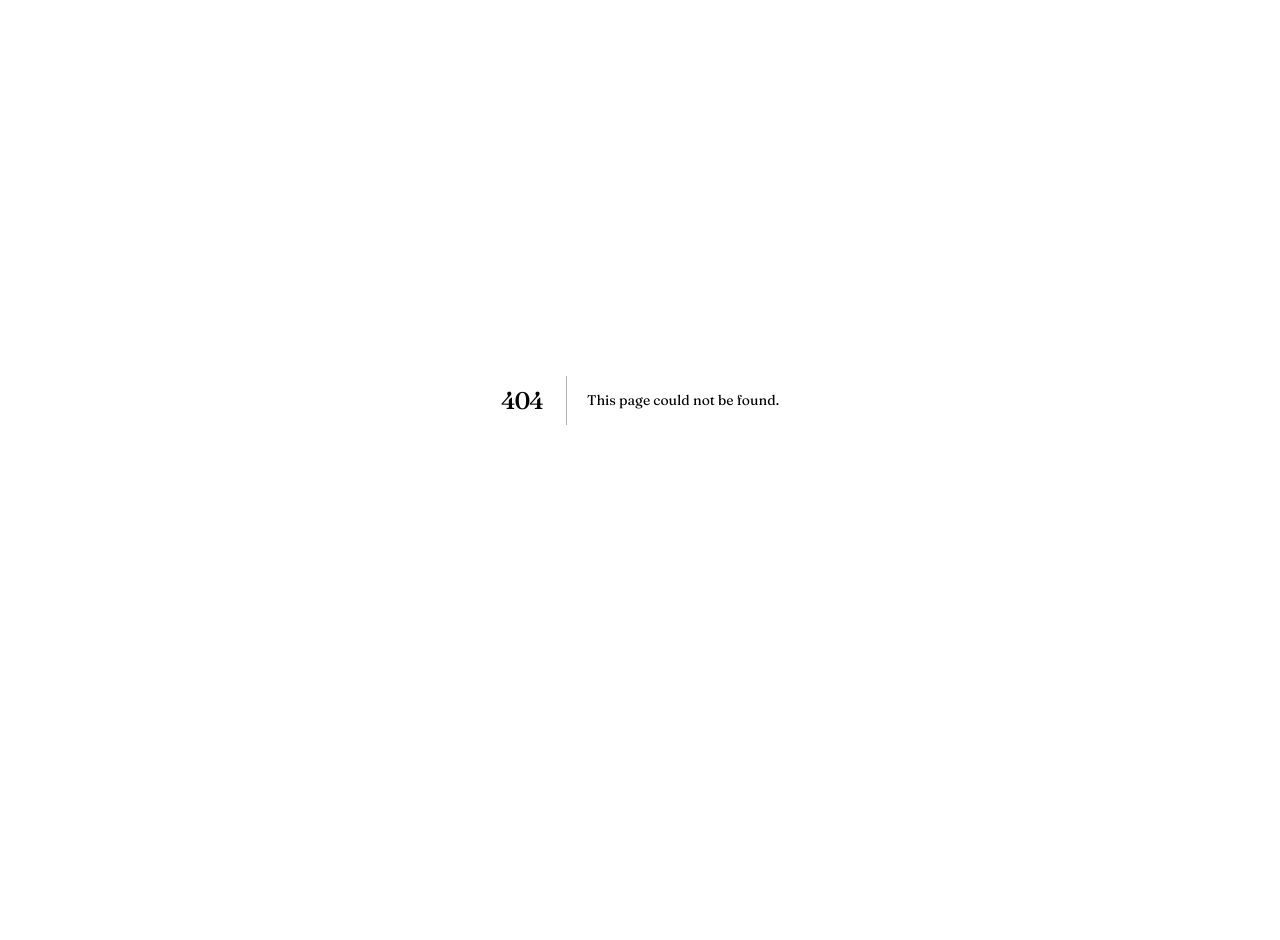
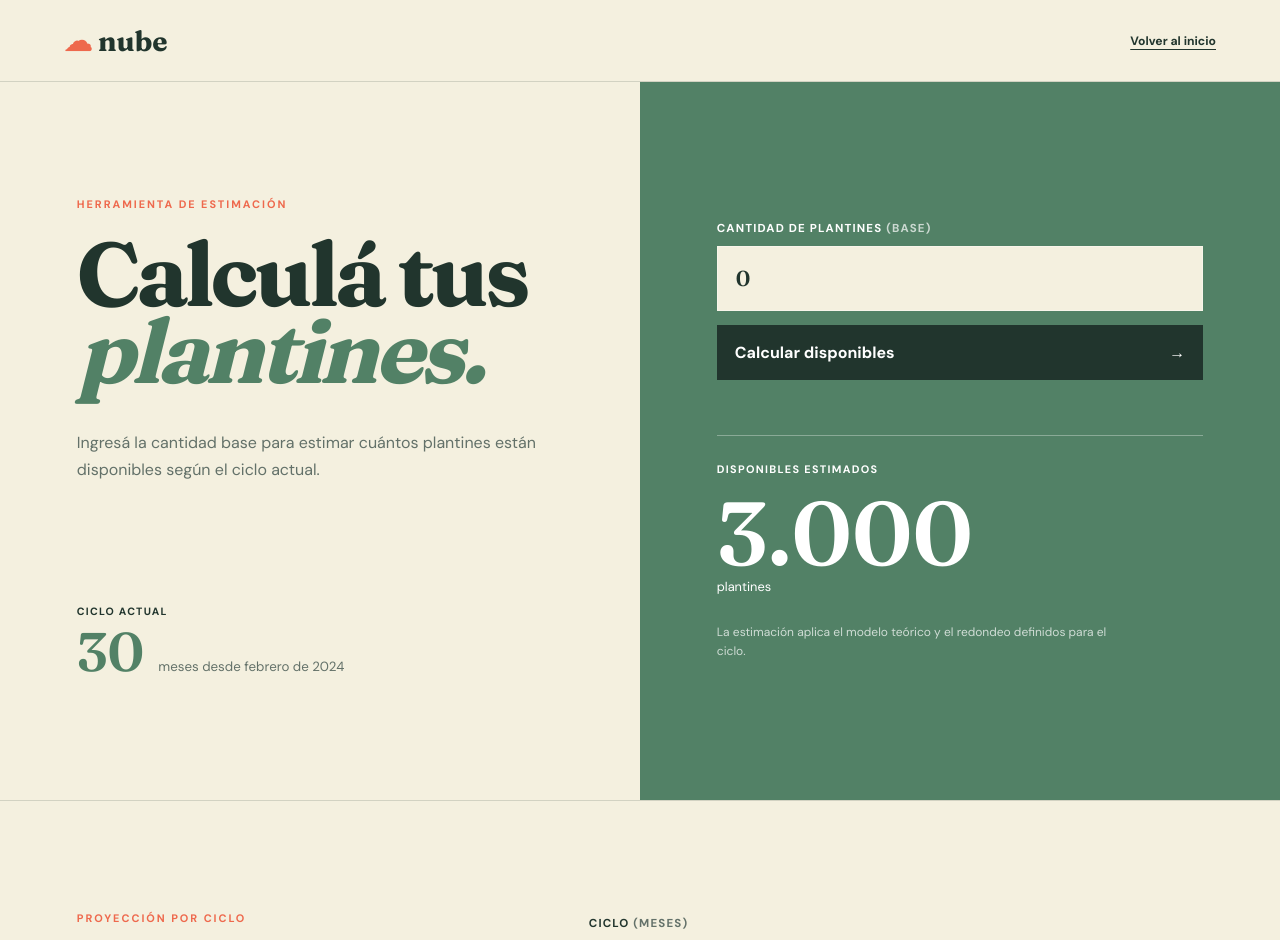
Before and after one commit to AlejoSalvo95/salon-infantil-next, a Next.js app: page /seedlings in a window 1280 px wide. Before the commit this address had no page. Shown: the top 940 px of the page. Before the commit the page ends 800 px from the top, so only its background shows below. Built offline with nearby package versions, Linux system fonts and the light colour scheme.

Commit message:
Add calculation for enhanced seedling

```diff
--- /dev/null
+++ b/src/app/plantines/page.tsx
@@ -0,0 +1,5 @@
+import { redirect } from "next/navigation";
+
+export default function PlantinesPage() {
+  redirect("/seedlings");
+}
--- /dev/null
+++ b/src/app/plantines/seedling-calculator.tsx
@@ -0,0 +1,55 @@
+"use client";
+
+import { useState, type FormEvent } from "react";
+
+function currentMonths() {
+  const now = new Date();
+  const start = new Date(2024, 1, 1);
+  return (now.getFullYear() - start.getFullYear()) * 12 + now.getMonth() - start.getMonth();
+}
+
+function futureValue(initial: number, contribution: number, annualRate: number, months: number) {
+  const rate = annualRate / 100 / 12;
+  if (rate === 0) return initial + contribution * months;
+  return initial * Math.pow(1 + rate, months) + contribution * (Math.pow(1 + rate, months) - 1) / rate;
+}
+
+function estimateSeedlings(base: number, months: number) {
+  const realTheoretical = futureValue(0, 2300, 7, months);
+  const cashTheoretical = futureValue(0, 1000, 3, months);
+  const final = realTheoretical > 0 ? base * (cashTheoretical / realTheoretical) : 0;
+  return Math.floor(final / 1000) * 1000 + 3000;
+}
+
+export function SeedlingCalculator() {
+  const [base, setBase] = useState("0");
+  const [months, setMonths] = useState(currentMonths);
+  const [result, setResult] = useState(() => estimateSeedlings(0, currentMonths()));
+
+  function calculate(event: FormEvent<HTMLFormElement>) {
+    event.preventDefault();
+    const nextMonths = currentMonths();
+    const numericBase = Number.parseFloat(base) || 0;
+    setMonths(nextMonths);
+    setResult(estimateSeedlings(numericBase, nextMonths));
+  }
+
+  return <main className="seedlings-page"><header className="seedlings-header"><a className="seedlings-logo" href="/"><span>☁</span> nube</a><a href="/">Volver al inicio</a></header><section className="seedlings-shell"><div className="seedlings-copy"><p className="seedlings-kicker">Herramienta de estimación</p><h1>Calculá tus<br /><em>plantines.</em></h1><p>Ingresá la cantidad base para estimar cuántos plantines están disponibles según el ciclo actual.</p><div className="cycle"><span>Ciclo actual</span><strong>{months}</strong><small>meses desde febrero de 2024</small></div></div><form className="seedlings-calculator" onSubmit={calculate}><label htmlFor="capitalReal">Cantidad de plantines <span>(base)</span></label><input id="capitalReal" name="capitalReal" type="number" min="0" step="1000" value={base} onChange={(event) => setBase(event.target.value)} inputMode="numeric" /><button type="submit">Calcular disponibles <span>→</span></button><div className="seedlings-result" aria-live="polite"><span>Disponibles estimados</span><strong>{result.toLocaleString("es-AR")}</strong><small>plantines</small></div><p className="seedlings-note">La estimación aplica el modelo teórico y el redondeo definidos para el ciclo.</p></form></section><CycleCalculator /></main>;
+}
+
+function CycleCalculator() {
+  const [cycleMonths, setCycleMonths] = useState(() => String(currentMonths()));
+  const [calculatedMonths, setCalculatedMonths] = useState(currentMonths);
+  const [standard, setStandard] = useState(() => Math.floor(futureValue(0, 1000, 3, currentMonths()) / 1000) * 1000 + 3000);
+  const [reinforced, setReinforced] = useState(() => Math.floor(futureValue(0, 2300, 7, currentMonths()) / 1000) * 1000);
+
+  function calculateCycle(event: FormEvent<HTMLFormElement>) {
+    event.preventDefault();
+    const value = Math.max(0, Number.parseFloat(cycleMonths) || 0);
+    setCalculatedMonths(value);
+    setStandard(Math.floor(futureValue(0, 1000, 3, value) / 1000) * 1000 + 3000);
+    setReinforced(Math.floor(futureValue(0, 2300, 7, value) / 1000) * 1000);
+  }
+
+  return <section className="cycle-estimator"><div className="cycle-estimator-copy"><p className="seedlings-kicker">Proyección por ciclo</p><h2>Compará cada<br /><em>modalidad.</em></h2><p>Elegí la duración del ciclo para estimar plantines estándar y reforzados.</p></div><form className="cycle-estimator-form" onSubmit={calculateCycle}><label htmlFor="cycleMonths">Ciclo <span>(meses)</span></label><div className="cycle-input-row"><input id="cycleMonths" type="number" min="0" step="1" value={cycleMonths} onChange={(event) => setCycleMonths(event.target.value)} required /><button type="submit">Calcular <span>→</span></button></div><div className="cycle-results" aria-live="polite"><article className="standard"><span>Estándar</span><strong>{standard.toLocaleString("es-AR")}</strong><small>plantines</small></article><article className="reinforced"><span>Reforzados</span><strong>{reinforced.toLocaleString("es-AR")}</strong><small>plantines</small></article></div><p className="seedlings-note">Estimación para un ciclo de <strong>{calculatedMonths}</strong> meses.</p></form></section>;
+}
--- /dev/null
+++ b/src/app/seedlings/page.tsx
@@ -0,0 +1,12 @@
+import type { Metadata } from "next";
+import { SeedlingCalculator } from "../plantines/seedling-calculator";
+import "../plantines/plantines.css";
+
+export const metadata: Metadata = {
+  title: "Estimación de plantines · Nube",
+  description: "Calculadoras de plantines disponibles y proyección por ciclo.",
+};
+
+export default function SeedlingsPage() {
+  return <SeedlingCalculator />;
+}
```
Also changed, not shown: src/app/plantines/plantines.css (added), 1 other file (tests, documents, lock files or other folders).
